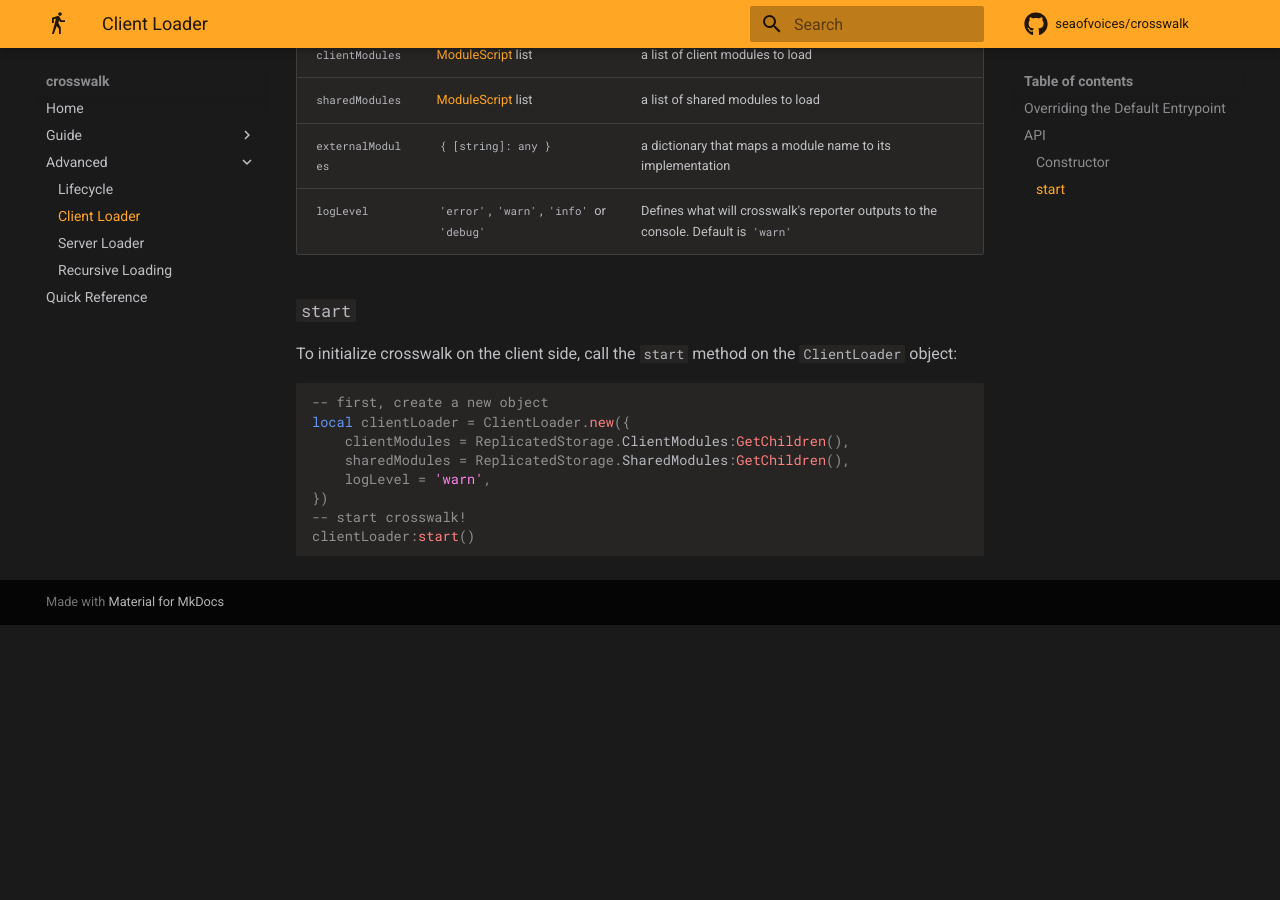
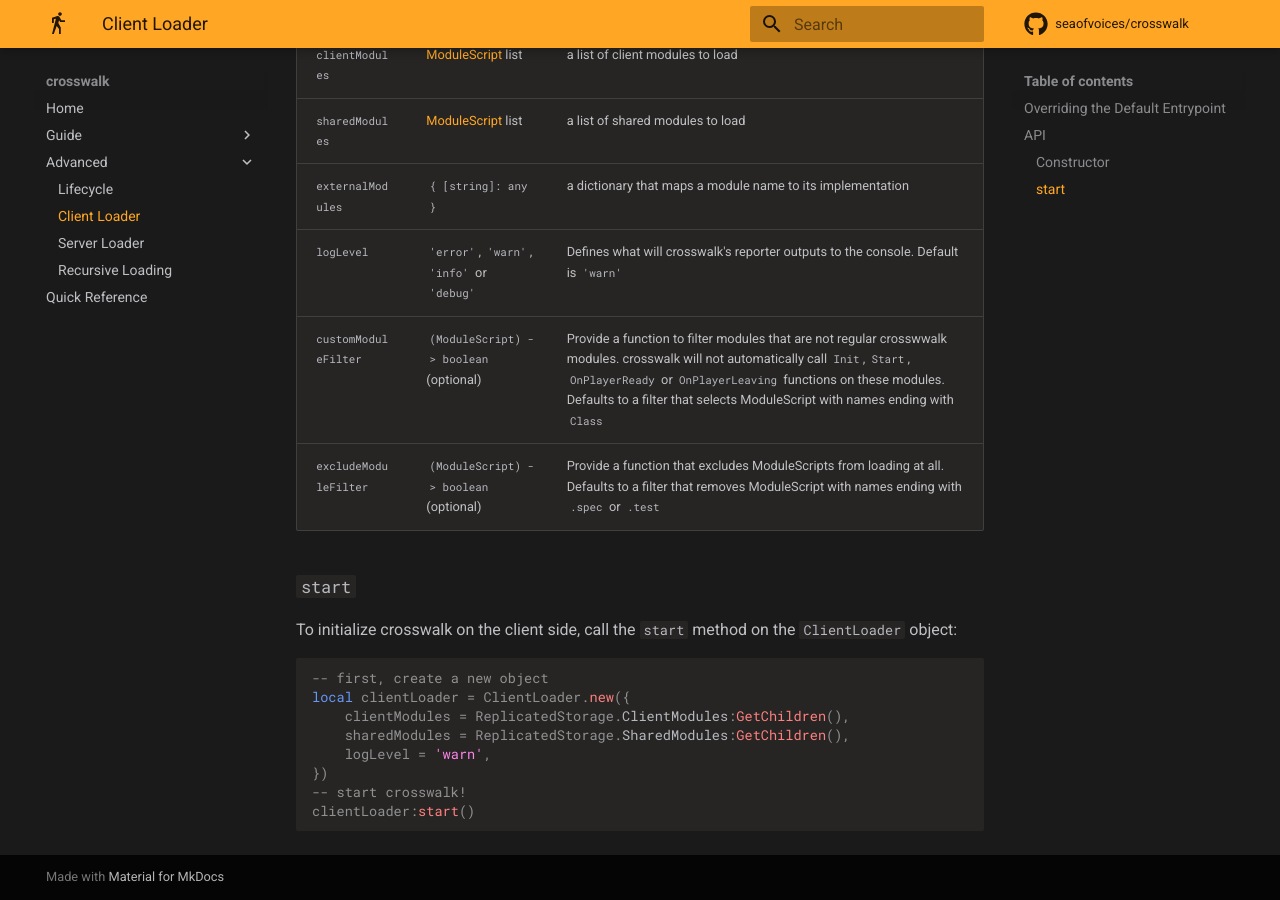
Before and after one commit to seaofvoices/crosswalk, an MkDocs documentation site: the page built from docs/Advanced/ClientLoader.md, in a window 1280 px wide and 900 px high, scrolled down 1329 px. Built offline with MkDocs 1.6.1 and Material for MkDocs 9.7.7, drawn with Linux system fonts in a browser that asks for light colours; comment, search, counter and statistics services are not loaded; before the commit the page ends 1954 px from its top, so only the background shows below that.

Commit message:
update docs

```diff
--- a/docs/Advanced/ClientLoader.md
+++ b/docs/Advanced/ClientLoader.md
@@ -52,6 +52,8 @@ The `configuration` parameter is a table that contains the values presented here
 | `sharedModules` | [ModuleScript](https://developer.roblox.com/en-us/api-reference/class/ModuleScript) list | a list of shared modules to load |
 | `externalModules` | `{ [string]: any }` | a dictionary that maps a module name to its implementation |
 | `logLevel` | `'error'`, `'warn'`, `'info'` or `'debug'` | Defines what will crosswalk's reporter outputs to the console. Default is `'warn'` |
+| `customModuleFilter` | `(ModuleScript) -> boolean` (optional) | Provide a function to filter modules that are not regular crosswwalk modules. crosswalk will not automatically call `Init`, `Start`, `OnPlayerReady` or `OnPlayerLeaving` functions on these modules. Defaults to a filter that selects ModuleScript with names ending with `Class` |
+| `excludeModuleFilter` | `(ModuleScript) -> boolean` (optional) | Provide a function that excludes ModuleScripts from loading at all. Defaults to a filter that removes ModuleScript with names ending with `.spec` or `.test` |
 
 ### `start`
 
--- a/mkdocs.yml
+++ b/mkdocs.yml
@@ -19,8 +19,12 @@ extra_css:
 
 markdown_extensions:
   - admonition
-  - pymdownx.superfences
-  - pymdownx.tabbed
+  - pymdownx.striphtml
+  - pymdownx.details
+  - pymdownx.superfences:
+      preserve_tabs: true
+  - pymdownx.tabbed:
+      alternate_style: true
   - codehilite:
       guess_lang: false
   - toc:
```
Also changed, not shown: docs/Advanced/ServerLoader.md (+2 -0 lines), 1 other file.
